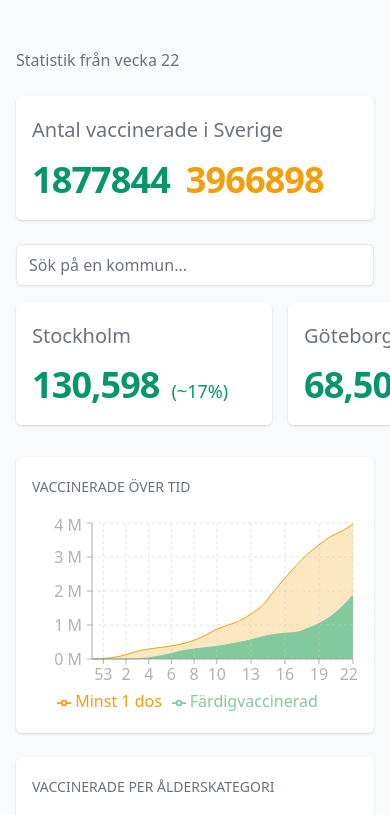
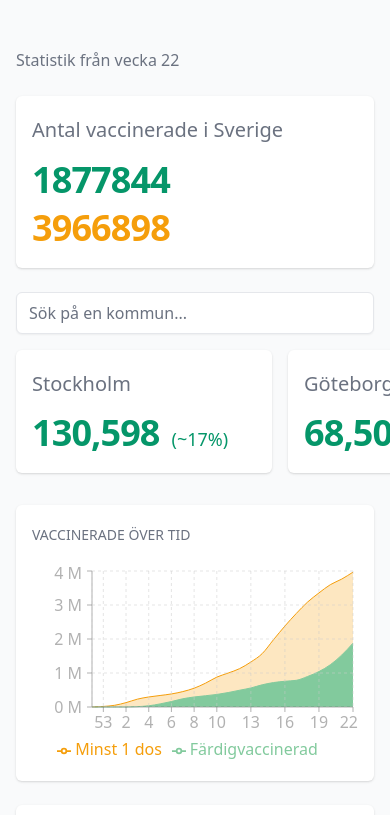
Before and after one commit to albingroen/vaccinstatistik.se, a Next.js app: page / in a window 390 px wide. Shown: the top 815 px of the page. Built offline with nearby package versions, Linux system fonts and the light colour scheme; what @splitbee/web, tailwindcss-scroll-snap would draw is missing.

Commit message:
:iphone: Responsive fix

```diff
--- a/pages/index.tsx
+++ b/pages/index.tsx
@@ -73,7 +73,7 @@ export default function Home() {
               Antal vaccinerade i Sverige
             </p>
 
-            <div className="flex items-baseline space-x-4">
+            <div className="flex flex-col items-baseline sm:flex-row space-y-2 sm:space-y-0 sm:space-x-4">
               <p
                 className="mt-4 text-4xl font-bold tracking-tight text-green-600"
                 title="Färdigvaccinerade"
```
